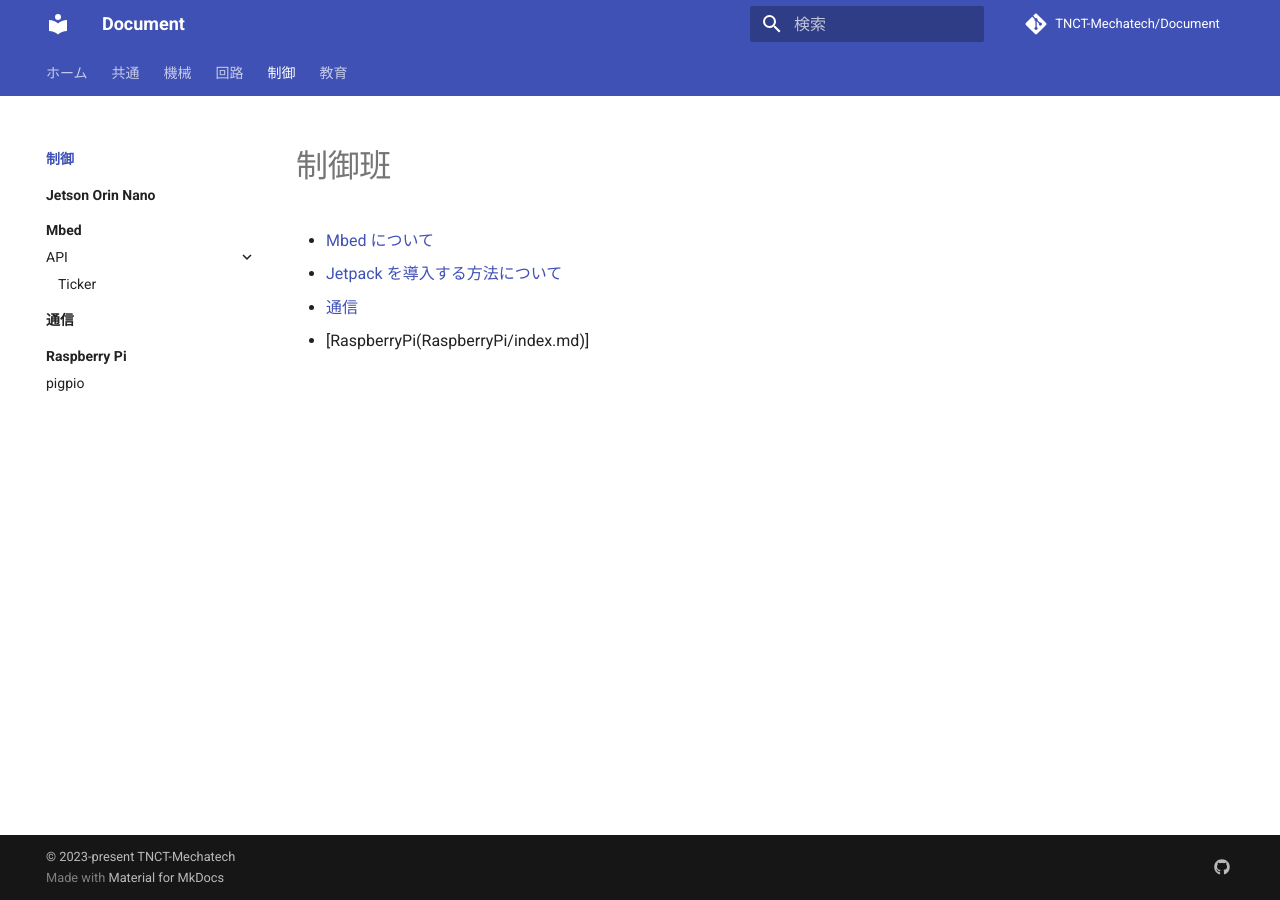
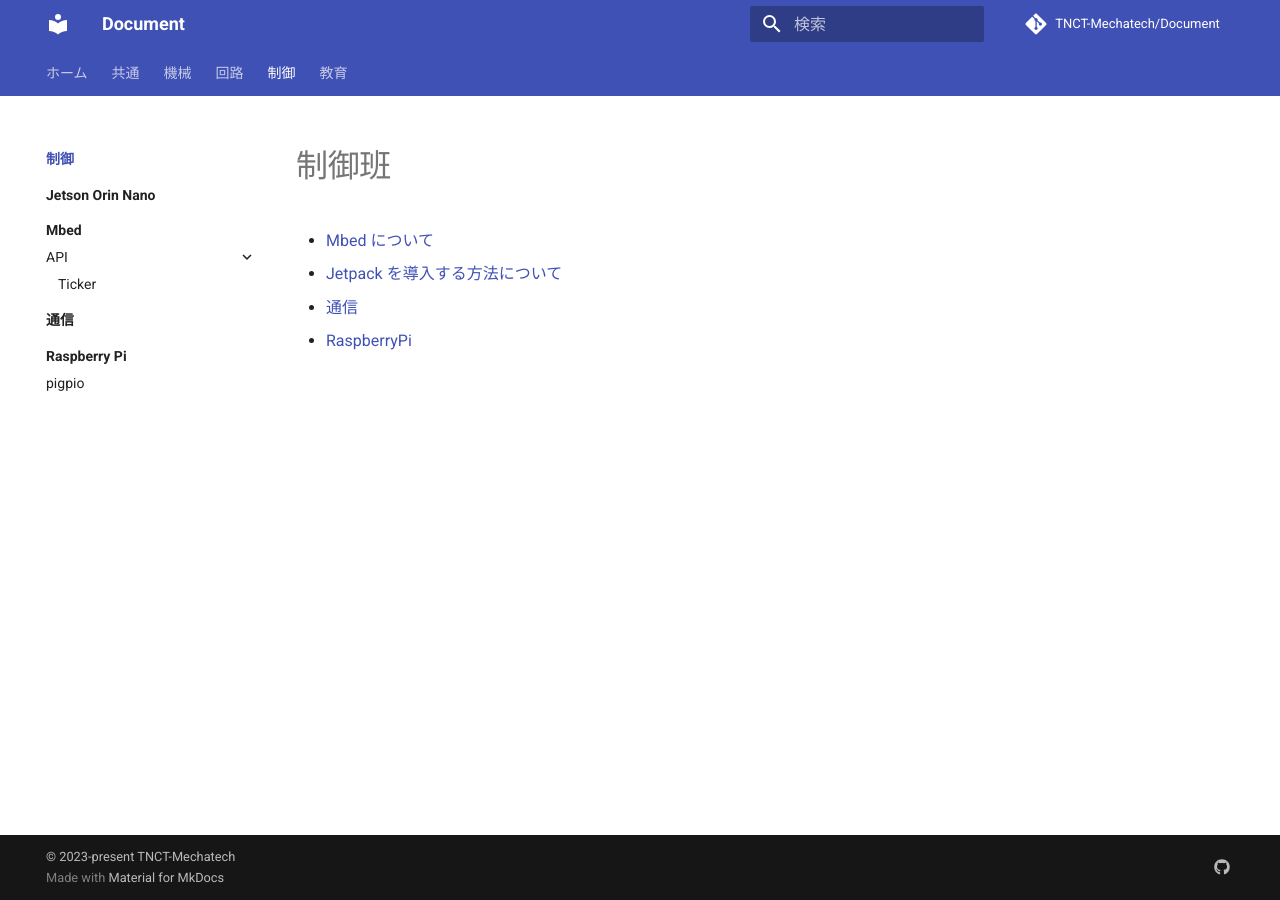
Before and after one commit to TNCT-Mechatech/Document, an MkDocs documentation site: the page built from docs/control/index.md, in a window 1280 px wide. Built offline with MkDocs 1.6.1 and Material for MkDocs 9.7.7, drawn with Linux system fonts in a browser that asks for light colours; comment, search, counter and statistics services are not loaded.

Commit message:
change:index修正

```diff
--- a/docs/control/index.md
+++ b/docs/control/index.md
@@ -3,4 +3,4 @@
 - [Mbed について](mbed/index.md)
 - [Jetpack を導入する方法について](orin-nano-jetpack-install/index.md)
 - [通信](communication/index.md)
-- [RaspberryPi(RaspberryPi/index.md)]
+- [RaspberryPi](RaspberryPi/index.md)
```
